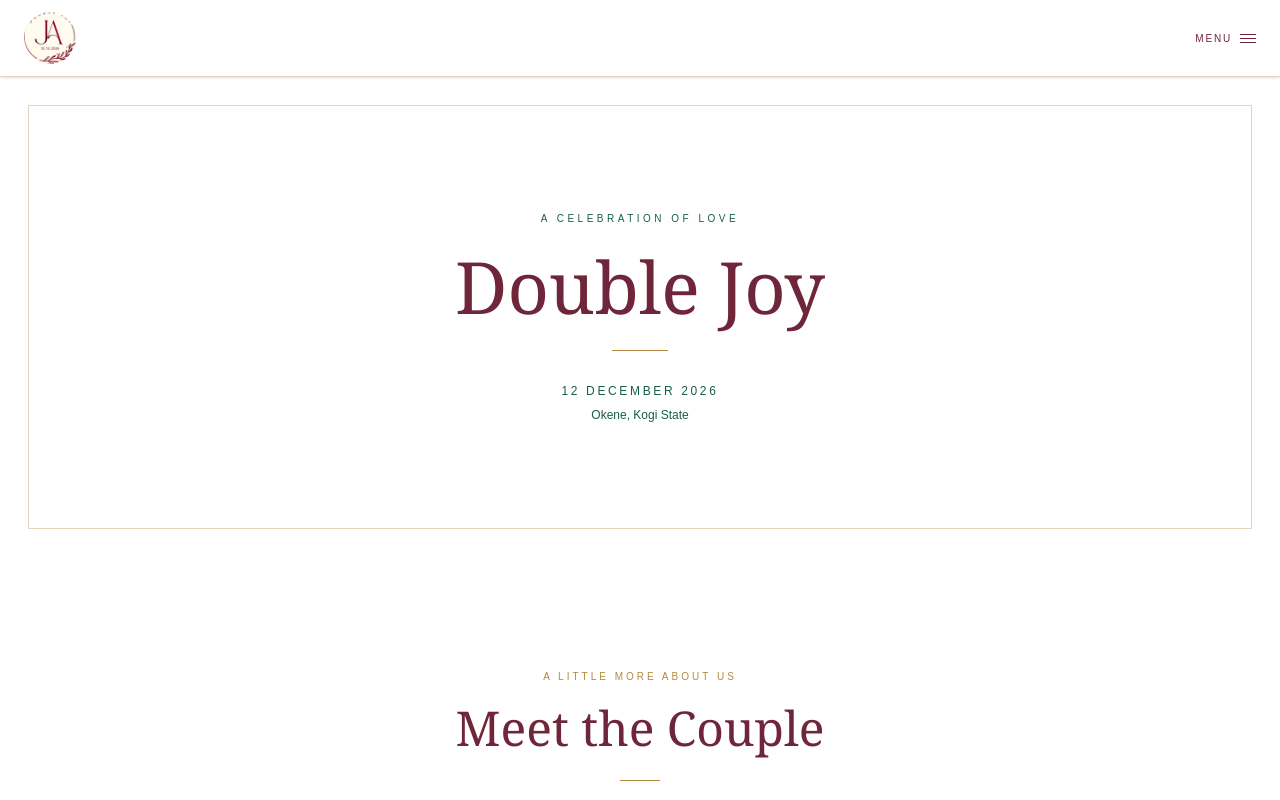
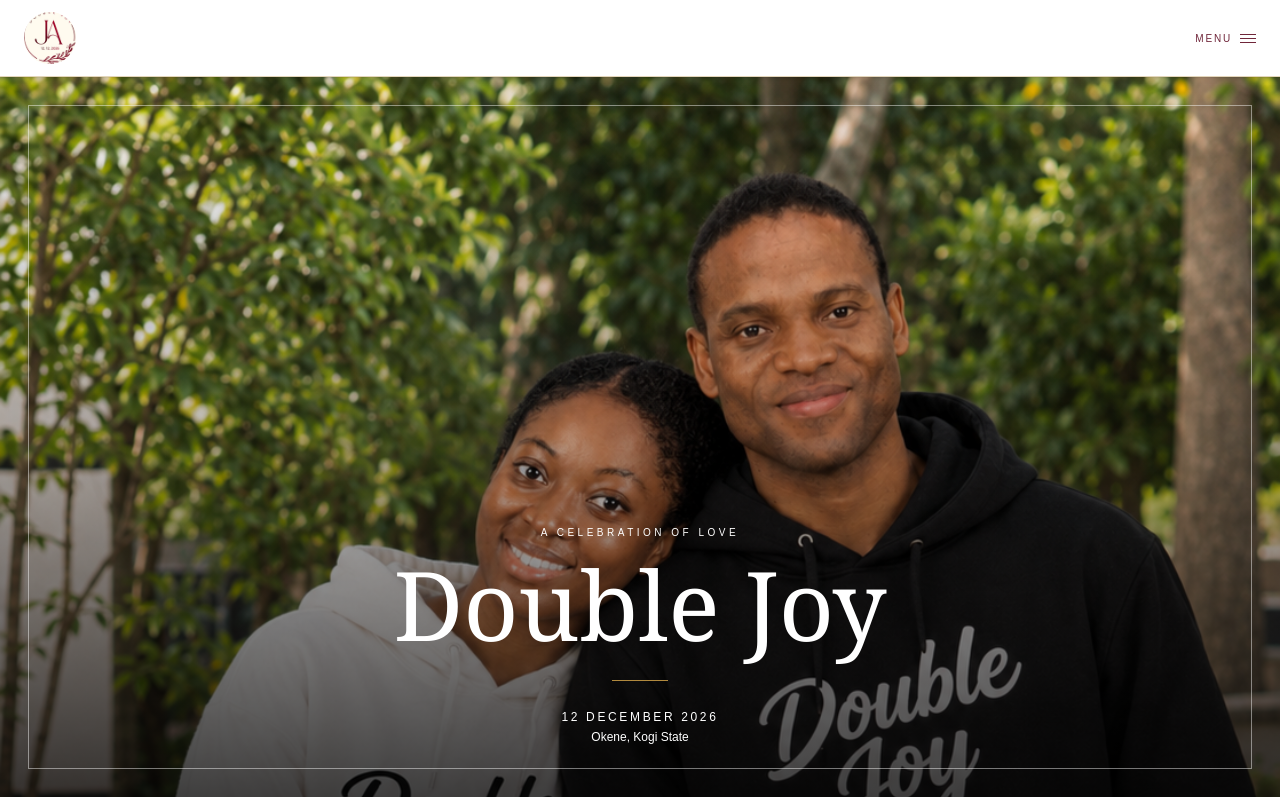
Before and after one commit to Magnifycent/double-joy-wedding, a Next.js app: page /couple in a window 1280 px wide. Shown: the top 800 px of the page. Built offline with nearby package versions, Linux system fonts and the light colour scheme.

Commit message:
Update page hero image assignments

```diff
--- a/app/church-program/page.tsx
+++ b/app/church-program/page.tsx
@@ -7,7 +7,7 @@ export default function ChurchProgramPage() {
     <main className="min-h-screen bg-[#ffffff] text-[#176044]">
       <SiteHeader />
       <SiteHero
-        image="/images/hero4.png"
+        image="/images/hero1.png"
         imageAlt="Joy and Ayoola together in their wedding attire"
       />
       <section className="px-6 py-20 md:py-28">
--- a/app/couple/page.tsx
+++ b/app/couple/page.tsx
@@ -20,7 +20,10 @@ export default function CouplePage() {
   return (
     <main className="min-h-screen bg-white text-[#176044]">
       <SiteHeader />
-      <SiteHero compact />
+      <SiteHero
+        image="/images/hero5.png"
+        imageAlt="Joy and Ayoola together in their wedding attire"
+      />
       <section className="px-6 py-20 md:py-28">
         <div className="mx-auto max-w-6xl">
           <header className="mx-auto mb-16 max-w-2xl text-center">
--- a/app/dress-code/page.tsx
+++ b/app/dress-code/page.tsx
@@ -14,8 +14,8 @@ export default function DressCodePage() {
     <main className="min-h-screen bg-[#ffffff] text-[#176044]">
       <SiteHeader />
       <SiteHero
-        image="/images/hero6.jpeg"
-        imageAlt="Joy and Ayoola standing together in their blue wedding outfits"
+        image="/images/hero7.png"
+        imageAlt="Joy and Ayoola together in formal wedding attire"
       />
       <section className="px-6 py-24 md:py-32">
         <div className="mx-auto max-w-4xl text-center">
--- a/app/page.tsx
+++ b/app/page.tsx
@@ -7,7 +7,7 @@ export default function Home() {
     <main className="bg-[#ffffff] text-[#176044]">
       <SiteHeader />
       <SiteHero
-        image="/images/hero1.png"
+        image="/images/hero3.png"
         imageAlt="Joy and Ayoola standing together in their wedding attire"
       />
       <SiteFooter />
--- a/app/schedule/page.tsx
+++ b/app/schedule/page.tsx
@@ -8,7 +8,7 @@ export default function SchedulePage() {
     <main className="min-h-screen bg-white text-[#176044]">
       <SiteHeader />
       <SiteHero
-        image="/images/hero3.png"
+        image="/images/hero4.png"
         imageAlt="Joy and Ayoola together in formal wedding attire"
       />
       <section className="bg-[#ffffff] px-6 py-20">
--- a/app/squad/page.tsx
+++ b/app/squad/page.tsx
@@ -19,7 +19,7 @@ export default function SquadPage() {
     <main className="min-h-screen bg-[#ffffff] text-[#176044]">
       <SiteHeader />
       <SiteHero
-        image="/images/hero5.png"
+        image="/images/hero2.png"
         imageAlt="Joy and Ayoola together outdoors"
       />
       <section className="px-6 py-20 md:py-28">
--- a/app/story/page.tsx
+++ b/app/story/page.tsx
@@ -8,8 +8,8 @@ export default function StoryPage() {
       <SiteHeader />
       <SiteHero
         compact
-        image="/images/hero2.png"
-        imageAlt="Joy and Ayoola seated together in their wedding attire"
+        image="/images/hero6.jpeg"
+        imageAlt="Joy and Ayoola standing together in blue formal outfits"
       />
       <section className="px-6 py-24 md:py-32">
         <div className="mx-auto max-w-2xl text-center">
```
Also changed, not shown: public/images/hero7.png (added).
